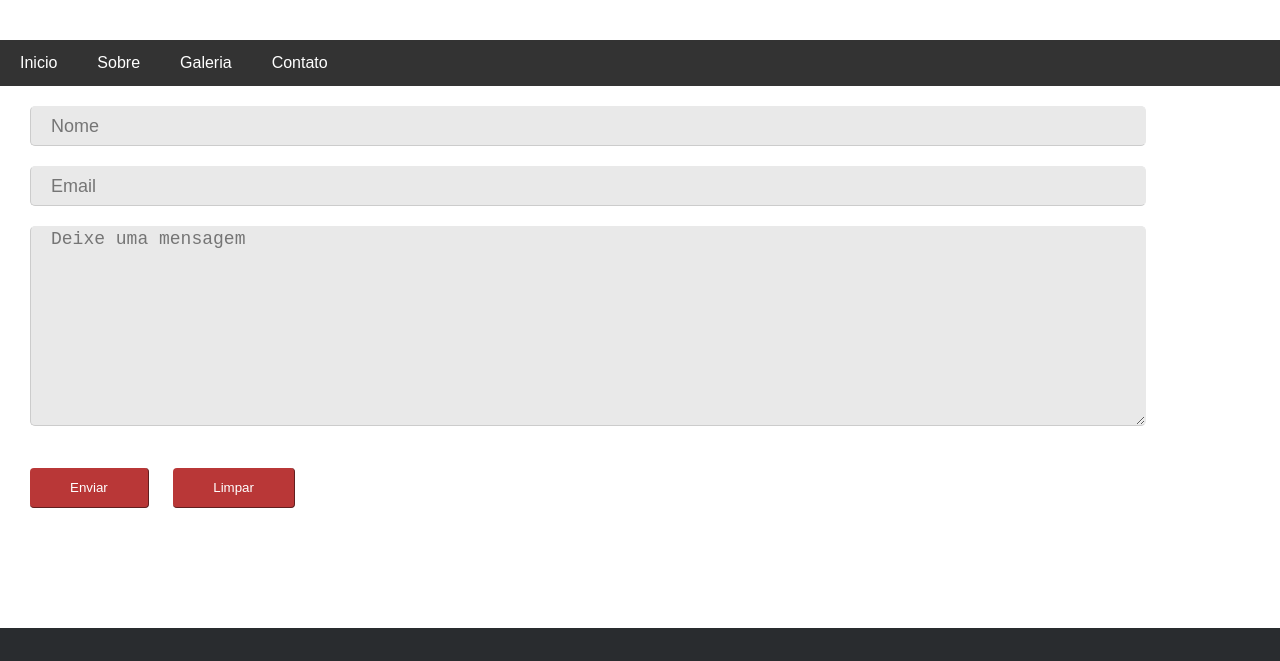
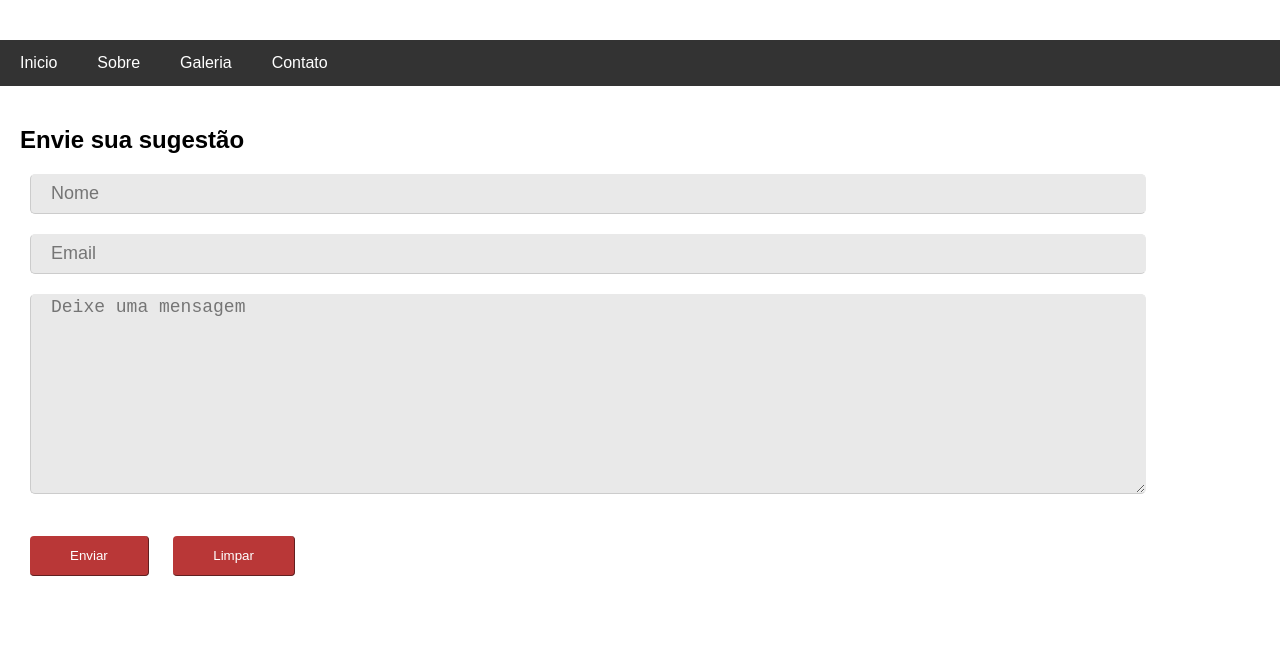
Before and after one commit to wellitonmoreira/blogdowelliton, a plain HTML site: page contato.html in a window 1280 px wide. Shown: the top 661 px of the page. Drawn offline with Linux system fonts and the light colour scheme.

Commit message:
Alteração em Contato
pequenas modificações no rodapé, acrescentando o nome da pagina.

```diff
--- a/contato.html
+++ b/contato.html
@@ -23,6 +23,7 @@
 </div>
 </nav>
 <section>
+  <h1>Envie sua sugestão</h1>
    <div class="pgContato">
    <div class="contato">
       <div class="formContato">
```
